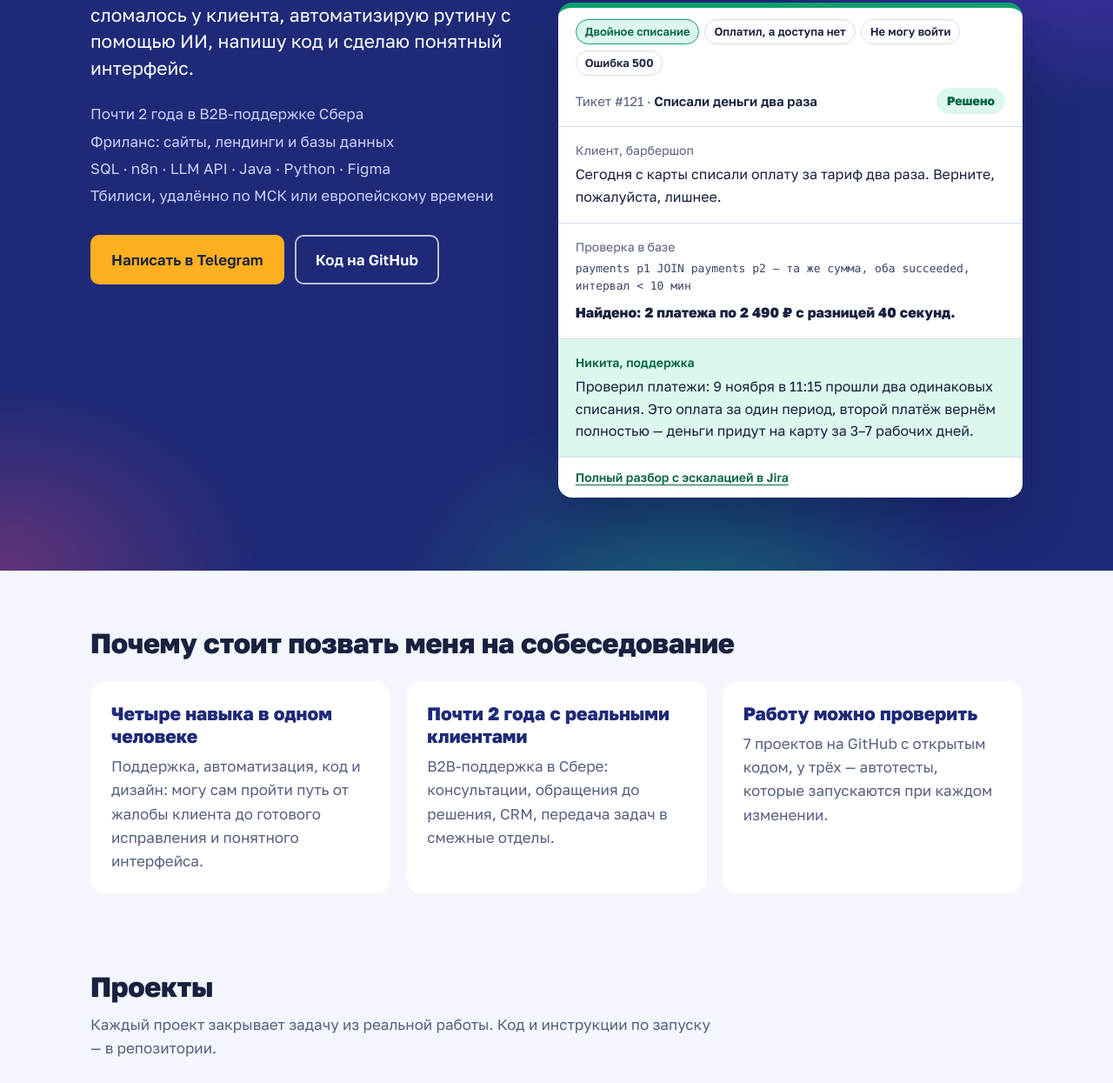
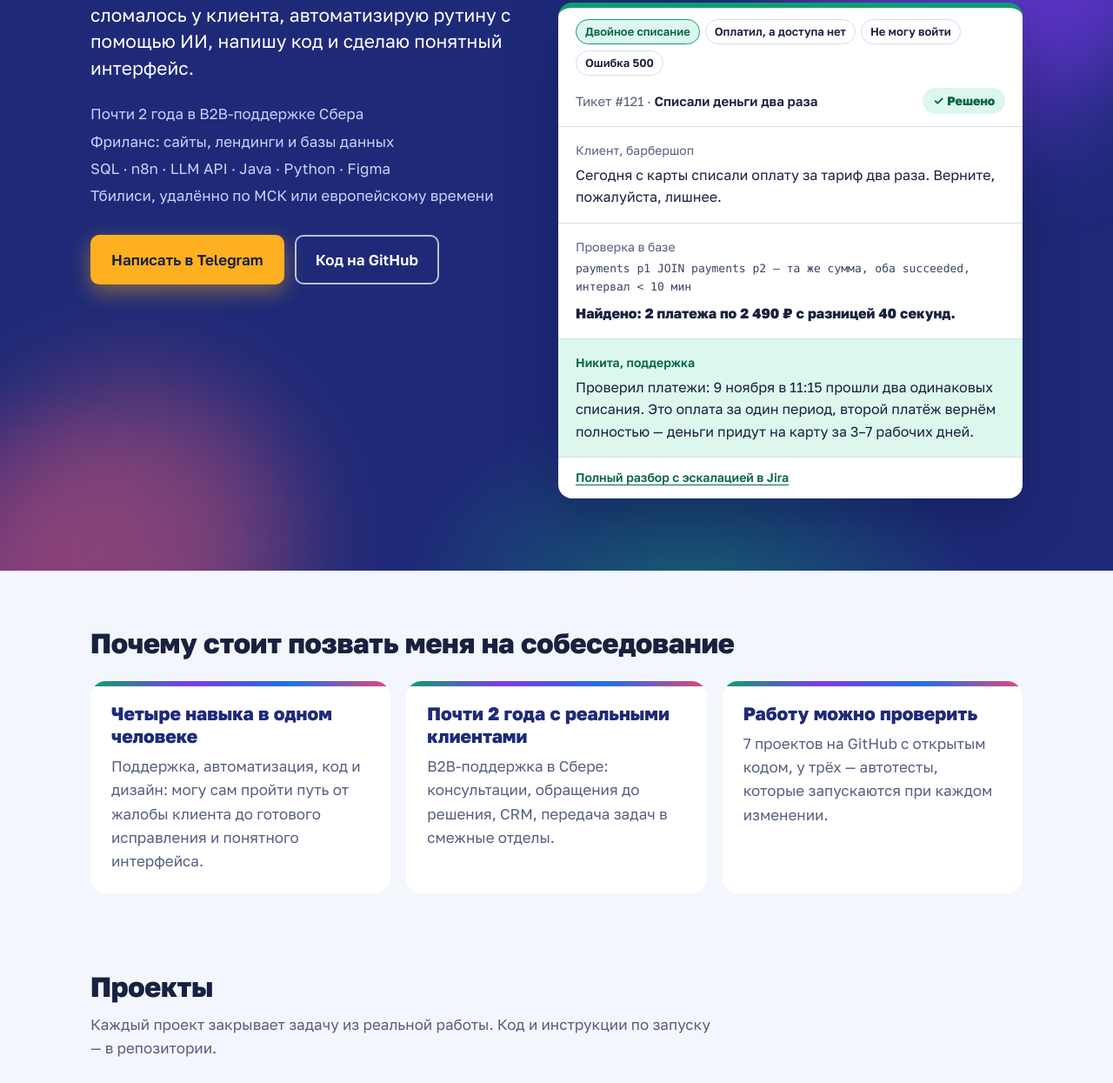
Before and after one commit to nikitaamoev31-sudo/ai-portfolio, a plain HTML site: page docs/index.html in a window 1280 px wide. Shown: the part 175-1420 px from the top of the page at 87% size. Drawn offline with Linux system fonts and the light colour scheme; a web font is replaced by a local one.

Commit message:
Portfolio site: motion — animated background, typing replies, reveal on scroll

```diff
--- a/docs/index.html
+++ b/docs/index.html
@@ -150,6 +150,58 @@
   .contact a { color: #fff; }
   footer { padding: 0 0 40px; color: var(--indigo-soft); font-size: 14px; }
 
+
+  /* ---------- анимации ---------- */
+  .hero-band { position: relative; overflow: hidden; }
+  .hero-band::before, .hero-band::after {
+    content: ""; position: absolute; border-radius: 50%; filter: blur(60px); opacity: .55; pointer-events: none;
+  }
+  .hero-band::before { width: 420px; height: 420px; background: #7C3AED; top: -120px; right: -80px; animation: drift-a 14s ease-in-out infinite alternate; }
+  .hero-band::after { width: 360px; height: 360px; background: #E0457B; bottom: -160px; left: -60px; animation: drift-b 18s ease-in-out infinite alternate; }
+  .hero { position: relative; z-index: 1; }
+  @keyframes drift-a { to { transform: translate(-160px, 120px) scale(1.15); } }
+  @keyframes drift-b { to { transform: translate(220px, -90px) scale(1.2); background: #0E9F6E; } }
+
+  .intro > * { animation: rise 700ms cubic-bezier(.2,.8,.2,1) both; }
+  .intro > *:nth-child(2) { animation-delay: 80ms; }
+  .intro > *:nth-child(3) { animation-delay: 180ms; }
+  .intro > *:nth-child(4) { animation-delay: 280ms; }
+  .intro > *:nth-child(5) { animation-delay: 380ms; }
+  .demo { animation: float-in 900ms cubic-bezier(.2,.8,.2,1) 250ms both; }
+  @keyframes float-in { from { opacity: 0; transform: translateY(30px) rotate(2deg) scale(.96); } to { opacity: 1; transform: none; } }
+
+  .hero h1 span { display: inline-block; background: linear-gradient(90deg, #fff 0%, #FFD27A 30%, #CDB6FF 55%, #8FE6C4 80%, #fff 100%); background-size: 250% 100%;
+    -webkit-background-clip: text; background-clip: text; color: transparent; animation: shine 6s ease-in-out 1s infinite; }
+  @keyframes shine { 0%, 100% { background-position: 100% 0; } 50% { background-position: 0 0; } }
+
+  .btn { transition: transform .2s, box-shadow .2s, background .2s; }
+  .btn-primary { box-shadow: 0 8px 24px rgba(255, 176, 32, .45); }
+  .btn:hover { transform: translateY(-2px); }
+  .btn-primary:hover { box-shadow: 0 12px 30px rgba(255, 176, 32, .6); }
+
+  .modes button { transition: transform .2s, background .2s, color .2s; }
+  .modes button:hover { transform: translateY(-2px); }
+  .modes button[aria-selected="true"] { transform: translateY(-2px); box-shadow: 0 10px 24px rgba(0,0,0,.25); }
+  .panel.switch-in { animation: panel-in 450ms cubic-bezier(.2,.8,.2,1) both; }
+  @keyframes panel-in { from { opacity: 0; transform: translateY(14px) scale(.98); } to { opacity: 1; transform: none; } }
+  .status.is-done { animation: pop 450ms cubic-bezier(.3,1.6,.5,1); }
+  .status.is-done::before { content: "✓ "; }
+  @keyframes pop { 0% { transform: scale(.6); } 100% { transform: scale(1); } }
+  .caret::after { content: ""; display: inline-block; width: 2px; height: 1em; margin-left: 2px; background: currentColor; vertical-align: -2px; animation: blink 1s steps(1) infinite; }
+  @keyframes blink { 50% { opacity: 0; } }
+  .flow li.on .dot { animation: pop 400ms cubic-bezier(.3,1.6,.5,1); box-shadow: 0 0 0 6px rgba(124, 58, 237, .18); }
+
+  .reveal { opacity: 0; transform: translateY(26px); transition: opacity .7s cubic-bezier(.2,.8,.2,1), transform .7s cubic-bezier(.2,.8,.2,1); }
+  .reveal.seen { opacity: 1; transform: none; }
+  .role, .skill, .proof div { transition: transform .25s, box-shadow .25s, opacity .7s cubic-bezier(.2,.8,.2,1); }
+  .role:hover, .skill:hover { transform: translateY(-4px); box-shadow: 0 18px 40px -12px var(--c); }
+  .proof div:hover { transform: translateY(-4px); box-shadow: 0 18px 40px -16px rgba(30, 42, 120, .5); }
+  .proof div { position: relative; overflow: hidden; }
+  .proof div::before { content: ""; position: absolute; inset: 0 0 auto 0; height: 6px;
+    background: linear-gradient(90deg, var(--support), var(--ai), var(--dev), var(--web)); }
+  .swatches i { transition: transform .25s; }
+  .swatches i:hover { transform: translateY(-4px) scale(1.08); }
+
   @media (max-width: 980px) {
     .hero { grid-template-columns: 1fr; gap: 44px; padding-top: 52px; padding-bottom: 64px; }
     .skills { grid-template-columns: repeat(2, 1fr); }
@@ -162,7 +214,10 @@
     .skills, .proof { grid-template-columns: 1fr; }
   }
   @media (prefers-reduced-motion: reduce) {
-    .anim { animation: none; }
+    .anim, .intro > *, .demo, .hero h1 span, .panel.switch-in, .status.is-done, .flow li.on .dot { animation: none; }
+    .hero-band::before, .hero-band::after { animation: none; }
+    .reveal { opacity: 1; transform: none; transition: none; }
+    .caret::after { display: none; }
     .flow li { transition: none; }
     html { scroll-behavior: auto; }
   }
@@ -172,9 +227,9 @@
 
 <header class="hero-band">
   <div class="wrap hero">
-    <div>
+    <div class="intro">
       <p class="greeting" id="greeting" hidden></p>
-      <h1>Никита Амоев</h1>
+      <h1><span>Никита Амоев</span></h1>
       <p class="lead">Закрываю задачу целиком: разберусь, что сломалось у клиента, автоматизирую рутину с помощью ИИ, напишу код и сделаю понятный интерфейс.</p>
       <ul class="facts">
         <li>Почти 2 года в B2B-поддержке Сбера</li>
@@ -188,7 +243,7 @@
       </div>
     </div>
 
-    <div>
+    <div class="demo">
       <p class="demo-label">Выберите направление — покажу, как я работаю:</p>
       <ul class="modes" role="tablist" aria-label="Направления">
         <li class="support"><button type="button" role="tab" data-mode="support">Поддержка</button></li>
@@ -497,18 +552,29 @@ salaryUsd — не меньше нуля (@PositiveOrZero)</code></div>
         reply: 'С 14:00 у части клиентов не создавались онлайн-записи — это сбой на нашей стороне, ваши настройки в порядке. Разработка уже исправляет, я сообщу, как только всё заработает.',
         file: '04-api-500-incident.md' }
     ];
+    var typeTimer;
+    function typeReply(text) {
+      var el = document.getElementById('t-reply');
+      clearInterval(typeTimer);
+      if (reduce) { el.textContent = text; return; }
+      var i = 0; el.textContent = ''; el.classList.add('caret');
+      typeTimer = setInterval(function () {
+        i += 2; el.textContent = text.slice(0, i);
+        if (i >= text.length) { clearInterval(typeTimer); el.classList.remove('caret'); }
+      }, 16);
+    }
     var tTabs = document.getElementById('ticket-tabs'), tStatus = document.getElementById('t-status'), tTimer;
     function set(id, text) { document.getElementById(id).textContent = text; }
     function showTicket(i) {
       var t = tickets[i];
       set('t-id', 'Тикет ' + t.id + ' · '); set('t-title', t.title); set('t-client', t.client);
-      set('t-complaint', t.complaint); set('t-sql', t.sql); set('t-found', t.found); set('t-reply', t.reply);
+      set('t-complaint', t.complaint); set('t-sql', t.sql); set('t-found', t.found); typeReply(t.reply);
       document.getElementById('t-link').href = base + t.file;
       [].forEach.call(tTabs.querySelectorAll('button'), function (b, j) { b.setAttribute('aria-selected', j === i ? 'true' : 'false'); });
       clearTimeout(tTimer);
       tStatus.textContent = 'Открыт'; tStatus.classList.remove('is-done');
       restart(document.getElementById('t-reply-box'), 'anim');
-      tTimer = setTimeout(function () { tStatus.textContent = 'Решено'; tStatus.classList.add('is-done'); }, reduce ? 0 : 1200);
+      tTimer = setTimeout(function () { tStatus.textContent = 'Решено'; tStatus.classList.add('is-done'); }, reduce ? 0 : Math.min(2600, 600 + t.reply.length * 8));
     }
     tickets.forEach(function (t, i) {
       var li = document.createElement('li'), b = document.createElement('button');
@@ -533,7 +599,11 @@ salaryUsd — не меньше нуля (@PositiveOrZero)</code></div>
     // Переключение направлений
     var modes = ['support', 'ai', 'dev', 'web'];
     function showMode(m) {
-      modes.forEach(function (x) { document.getElementById('panel-' + x).hidden = x !== m; });
+      modes.forEach(function (x) {
+        var p = document.getElementById('panel-' + x);
+        p.hidden = x !== m;
+        if (x === m && !reduce) restart(p, 'switch-in');
+      });
       [].forEach.call(document.querySelectorAll('.modes button'), function (b) { b.setAttribute('aria-selected', b.dataset.mode === m ? 'true' : 'false'); });
       if (m === 'support') showTicket(0);
       if (m === 'ai') runFlow();
@@ -541,6 +611,21 @@ salaryUsd — не меньше нуля (@PositiveOrZero)</code></div>
     [].forEach.call(document.querySelectorAll('.modes button'), function (b) {
       b.addEventListener('click', function () { showMode(b.dataset.mode); });
     });
+    // Появление блоков при прокрутке
+    var blocks = document.querySelectorAll('.proof div, .role, .timeline li, .skill, .learning');
+    if ('IntersectionObserver' in window && !reduce) {
+      var io = new IntersectionObserver(function (entries) {
+        entries.forEach(function (e) {
+          if (e.isIntersecting) { var t = e.target; t.classList.add('seen'); io.unobserve(t); setTimeout(function () { t.style.transitionDelay = ''; }, 1200); }
+        });
+      }, { threshold: 0.12 });
+      [].forEach.call(blocks, function (el, i) {
+        el.classList.add('reveal');
+        el.style.transitionDelay = (i % 4) * 90 + 'ms';
+        io.observe(el);
+      });
+    }
+
     var focus = q.get('focus');
     showMode(modes.indexOf(focus) >= 0 ? focus : 'support');
   })();
```
